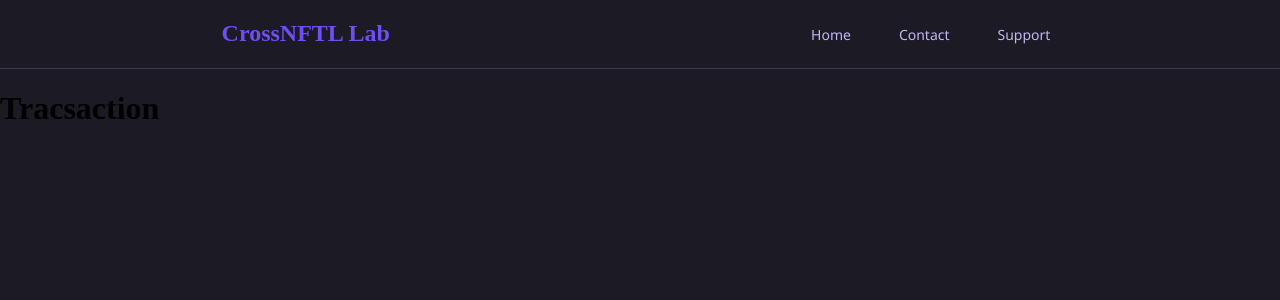
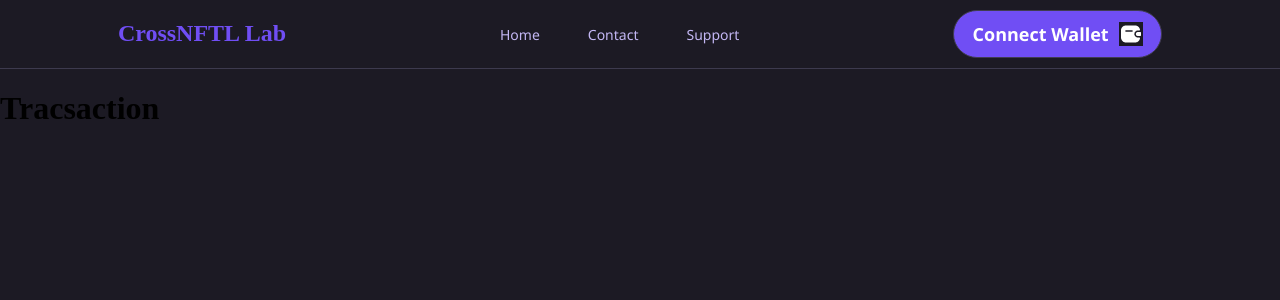
Before and after one commit to Gadera/crossnft, a React (Vite) app: page /launch_app/transaction in a window 1280 px wide. Shown: the top 300 px of the page. Built offline with nearby package versions, Linux system fonts and the light colour scheme.

Commit message:
fix header

```diff
--- a/src/App.css
+++ b/src/App.css
@@ -4,6 +4,7 @@
   box-sizing: border-box;
   background: linear-gradient(180deg, #1C1A24 0%, #1C1A24 15.63%, #1C1A24 39.58%, #1C1A24 63.02%, #1C1A24 100%);
   font-family: system-ui, "inter" -apple-system, BlinkMacSystemFont, 'Segoe UI', Roboto, Oxygen, Ubuntu, Cantarell, 'Open Sans', 'Helvetica Neue', sans-serif;
+
 }
 .home_container{
   width: 100vw;
--- a/src/component/footer/Footer.tsx
+++ b/src/component/footer/Footer.tsx
@@ -1,5 +1,6 @@
 import React from 'react'
 import './footer.css'
+import { Link } from 'react-router-dom'
 import '../header/header.css'
 const Footer = () => {
   return (
@@ -7,7 +8,7 @@ const Footer = () => {
       <div className="footer__wrapper">
         <div className="footer_content">
           <h2 className="header_text">
-            <a href="#home">CrossNFTL Lab</a>
+            <Link to='/' className='link_link'>CrossNFTL Lab</Link>
           </h2>
           <p className="footer_text">
             CrossNFT Lab is a defi platform that redefines NFT minting by
--- a/src/component/header/Header.tsx
+++ b/src/component/header/Header.tsx
@@ -16,6 +16,15 @@ const Header = () => {
                 <button className='list_btn'><Link to='/' className='list_link'>Support</Link></button>
             </li>
         </ul>
+        <button className='header_btn'>
+        Connect Wallet
+        <img
+            src="/walle.png"
+            className="header_wallet"
+            alt="header_wallet"
+        />
+
+        </button>
     </div>
   )
 }
--- a/src/component/header/header.css
+++ b/src/component/header/header.css
@@ -45,6 +45,24 @@ ul{
 /* .list_btn:hover{
     background: #1C1A24;
 } */
+.header_btn{
+    display: flex;
+width: 209px;
+height: 48px;
+padding: 10px;
+justify-content: center;
+align-items: center;
+gap: 10px;
+    border-radius: 100px;
+    border: 1px solid #403C50;
+    background: var(--Purple, #704EF4);
+    color: #FFF;
+font-family: Segoe UI;
+font-size: 18px;
+font-style: normal;
+font-weight: 700;
+line-height: normal;
+}
 
 @media screen and (max-width: 780px){
 
@@ -53,6 +71,9 @@ ul{
         height: 50px;
         padding: 2px 10px;
     }
+    .header_btn{
+        display: none;
+    }
     .list_container{
         display: none;
     }
```
Also changed, not shown: public/dick.jpg (added), public/walle.png (added).
